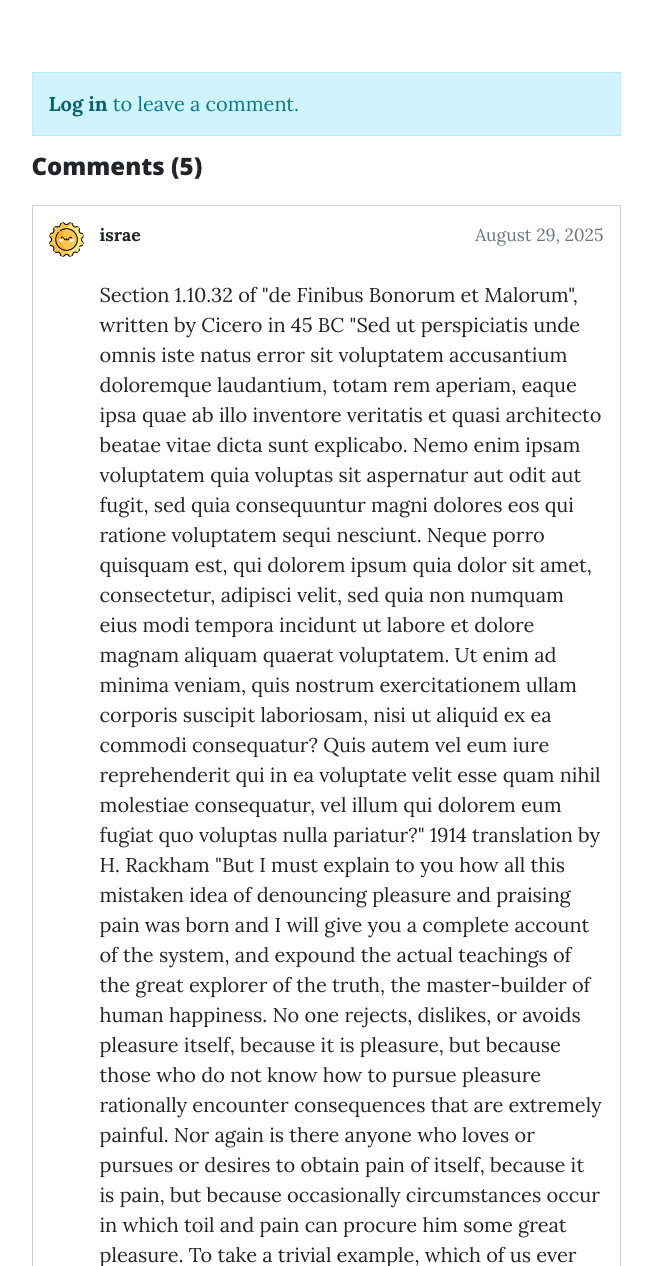
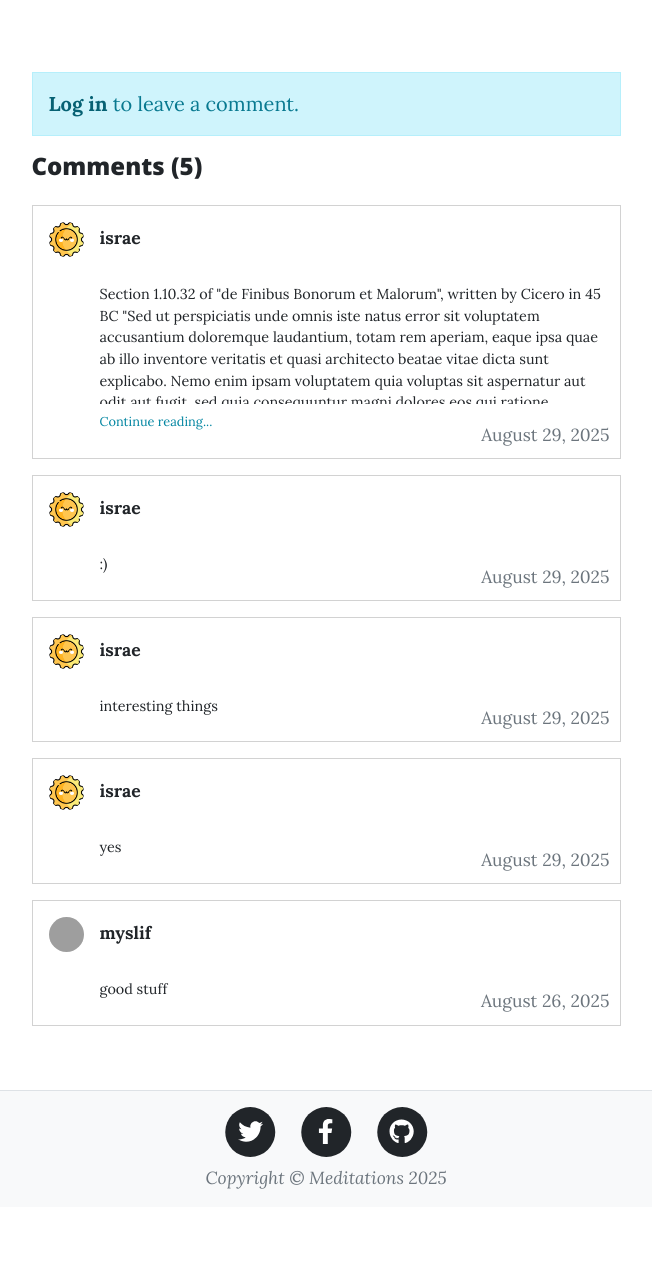
Before and after one commit to Israe-jpg/meditations, a Flask app: page /post/2 in a window 1280 px wide. Shown: the part 894-2160 px from the top of the page, without its empty margins (314-966 px from the left). After the commit the page ends 2083 px from the top, so only its background shows below. Run offline with Flask 3, Linux system fonts and the light colour scheme; some libraries are stand-ins or nearby versions; some web fonts are replaced; grey boxes are pictures that could not be loaded.

Commit message:
add delete button on comments and continue reading ui feature

```diff
--- a/templates/post.html
+++ b/templates/post.html
@@ -56,22 +56,38 @@
 
                     {% if comments %}
                         {% for comment in comments %}
-                                                <div class="card mb-3">
+                        <div class="card mb-3" style="position: relative;">
                             <div class="card-body p-3">
+                                {% if current_user.role == 'admin' %}
+                                <button type="button" class="btn btn-outline-secondary btn-sm"
+                                        onclick="return confirm('Are you sure you want to delete this comment?')"
+                                        style="position: absolute; top: 10px; right: 10px; width: 25px; height: 25px; padding: 0; border-radius: 3px; display: flex; align-items: center; justify-content: center;">
+                                    <svg xmlns="http://www.w3.org/2000/svg" width="12" height="12" fill="currentColor" class="bi bi-trash" viewBox="0 0 16 16">
+                                        <path d="M5.5 5.5A.5.5 0 0 1 6 6v6a.5.5 0 0 1-1 0V6a.5.5 0 0 1 .5-.5m2.5 0a.5.5 0 0 1 .5.5v6a.5.5 0 0 1-1 0V6a.5.5 0 0 1 .5-.5m3 .5a.5.5 0 0 0-1 0v6a.5.5 0 0 0 1 0z"></path>
+                                        <path d="M14.5 3a1 1 0 0 1-1 1H13v9a2 2 0 0 1-2 2H5a2 2 0 0 1-2-2V4h-.5a1 1 0 0 1-1-1V2a1 1 0 0 1 1-1H6a1 1 0 0 1 1-1h2a1 1 0 0 1 1 1h3.5a1 1 0 0 1 1 1zM4.118 4 4 4.059V13a1 1 0 0 0 1 1h6a1 1 0 0 0 1-1V4.059L11.882 4zM2.5 3h11V2h-11z"></path>
+                                    </svg>
+                                </button>
+                                {% endif %}
                                 <div class="d-flex align-items-start mb-2">
                                     <img src="{{ url_for('static', filename=comment.author.profile_picture or 'default_profile.jpg') }}"
                                          alt="Profile"
                                          class="me-3"
                                          style="width: 35px; height: 35px; border-radius: 50%; object-fit: cover; flex-shrink: 0;">
                                     <div class="flex-grow-1">
-                                        <div class="d-flex justify-content-between align-items-center mb-1">
+                                        <div class="mb-1">
                                             <small class="fw-bold mb-0">{{ comment.author.name }}</small>
-                                            <small class="text-muted">{{ comment.date }}</small>
                                         </div>
-                                        <p class="mb-0">{{ comment.content }}</p>
+                                        <div class="comment-text">
+                                            <p class="mb-0 comment-full" style="font-size: 0.9rem; display: none;">{{ comment.content }}</p>
+                                            <p class="mb-0 comment-preview" style="font-size: 0.9rem;">{{ comment.content }}</p>
+                                            <a href="#" class="text-primary continue-reading" style="font-size: 0.8rem; display: none;">Continue reading...</a>
+                                            <a href="#" class="text-primary show-less" style="font-size: 0.8rem; display: none;">Show less</a>
+                                        </div>
                                     </div>
                                 </div>
+                                <small class="text-muted" style="position: absolute; bottom: 10px; right: 10px;">{{ comment.date }}</small>
                             </div>
+
                         </div>
                         {% endfor %}
                     {% else %}
@@ -84,4 +100,51 @@
     </div>
 </section>
 
+<script>
+document.addEventListener('DOMContentLoaded', function() {
+    const maxLines = 6;
+    const lineHeight = 20; // Approximate line height in pixels
+    const maxHeight = maxLines * lineHeight;
+
+    document.querySelectorAll('.comment-text').forEach(function(commentDiv) {
+        const previewP = commentDiv.querySelector('.comment-preview');
+        const fullP = commentDiv.querySelector('.comment-full');
+        const continueBtn = commentDiv.querySelector('.continue-reading');
+        const showLessBtn = commentDiv.querySelector('.show-less');
+
+        // Check if content exceeds max height
+        if (previewP.scrollHeight > maxHeight) {
+            // Truncate the preview
+            previewP.style.maxHeight = maxHeight + 'px';
+            previewP.style.overflow = 'hidden';
+            previewP.style.position = 'relative';
+
+            // Add fade effect
+            previewP.style.background = 'linear-gradient(transparent ' + (maxHeight - 20) + 'px, rgba(255,255,255,0.8) ' + maxHeight + 'px)';
+
+            // Show continue reading button
+            continueBtn.style.display = 'inline';
+
+            // Handle continue reading click
+            continueBtn.addEventListener('click', function(e) {
+                e.preventDefault();
+                previewP.style.display = 'none';
+                continueBtn.style.display = 'none';
+                fullP.style.display = 'block';
+                showLessBtn.style.display = 'inline';
+            });
+
+            // Handle show less click
+            showLessBtn.addEventListener('click', function(e) {
+                e.preventDefault();
+                fullP.style.display = 'none';
+                showLessBtn.style.display = 'none';
+                previewP.style.display = 'block';
+                continueBtn.style.display = 'inline';
+            });
+        }
+    });
+});
+</script>
+
 {% endblock %}
```
Also changed, not shown: instance/blog.db.
